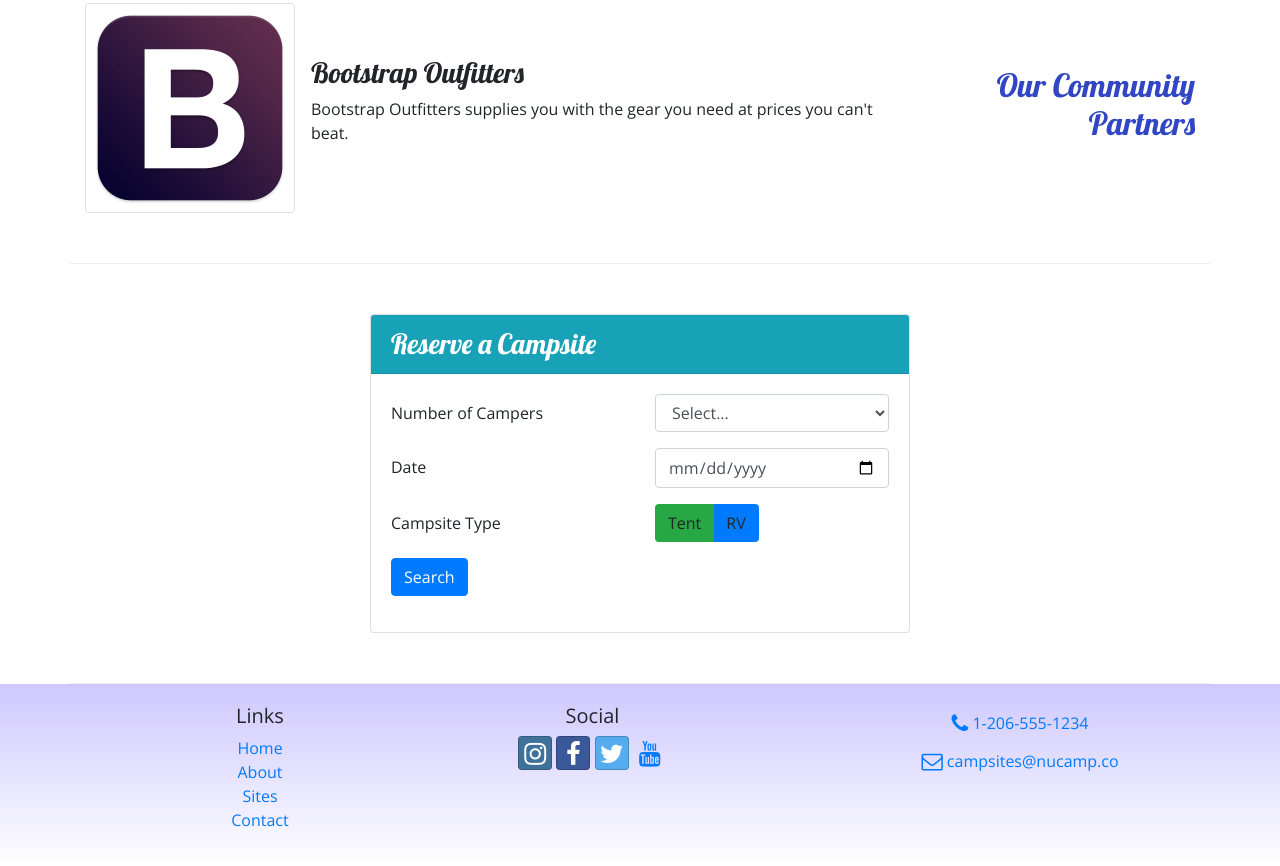
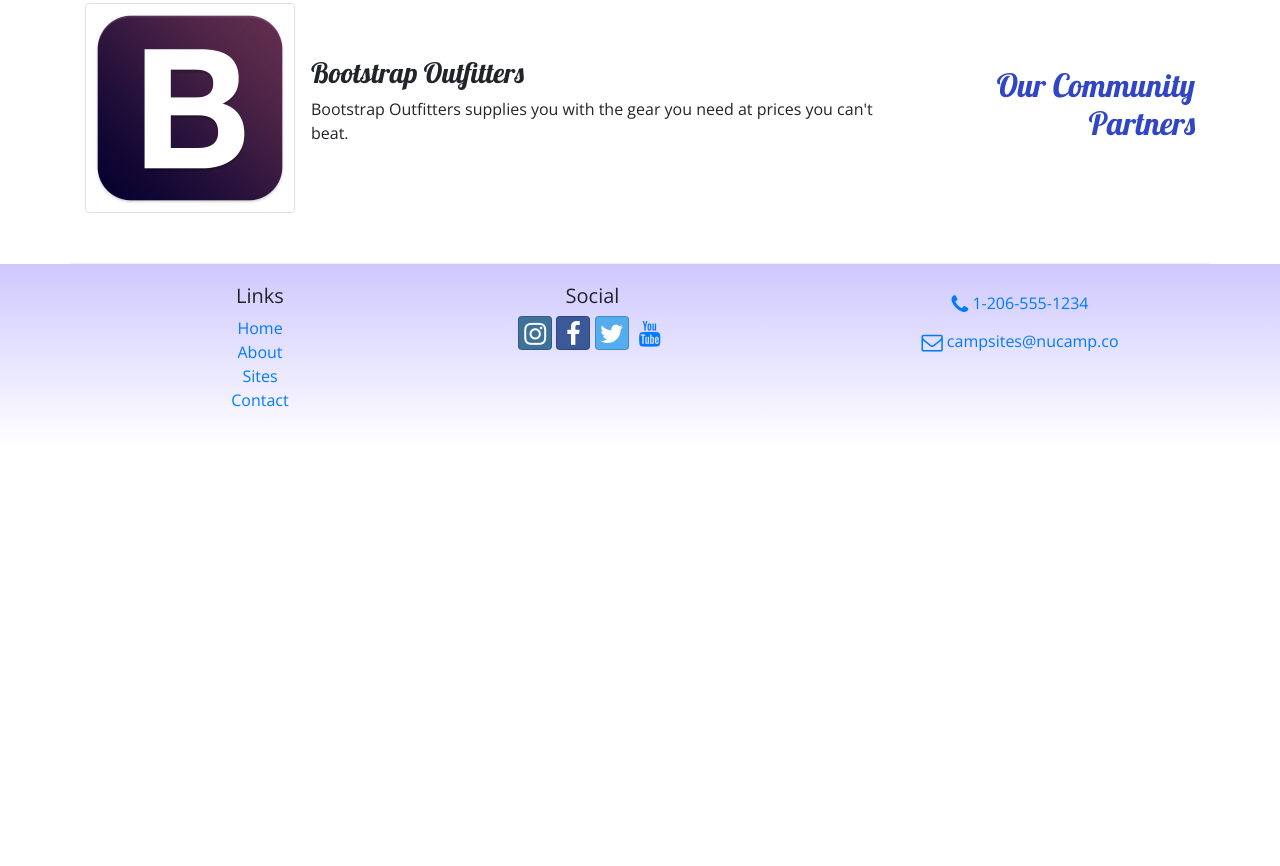
Before and after one commit to HarithaGunda/nucampsite, a website: page index.html in a window 1280 px wide. Shown: the part 1430-2296 px from the top of the page. After the commit the page ends 1878 px from the top, so only its background shows below. Drawn offline with nearby package versions, Linux system fonts and the light colour scheme.

Commit message:
Made ReserveCamp modal dialogue large and removed the form div resp

```diff
--- a/index.html
+++ b/index.html
@@ -39,7 +39,7 @@
         </div>
     </header>
     <div id="reserveModal" class="modal fade" role="dialog">
-        <div class="modal-dialog" role="document">
+        <div class="modal-dialog modal-lg" role="document">
             <div class="modal-content">
                 <div class="modal-header bg-info text-white">
                     <h3 class="modal-title">Reserve a Campsite </h3>
@@ -261,59 +261,6 @@
             </div>
         </div>
     </div>
-    <div class="container">
-        <div class="row row-content">
-            <div class="col-sm-6 mx-auto">
-                <div class="card">
-                    <h3 class="card-header bg-info text-white">Reserve a Campsite</h3>
-                    <div class="card-body">
-                        <form id="reserveForm">
-                            <div class="form-group row">
-                                <label for="numCampers" class="col-sm-6 col-form-label">Number of Campers</label>
-                                <div class="col">
-                                    <select name="numCampers" id="numCampers" class="form-control">
-                                        <option selected>Select...</option>
-                                        <option value="1">1</option>
-                                        <option value="2">2</option>
-                                        <option value="3">3</option>
-                                        <option value="4">4</option>
-                                        <option value="5">5</option>
-                                        <option value="6">6</option>
-                                    </select>
-                                </div>
-                            </div>
-                            <div class="form-group row">
-                                <label for="date" class="col-sm-6 col-form-label">Date</label>
-                                <div class="col">
-                                    <input type="date" class="form-control" id="date" name="date"
-                                        placeholder="mm/dd/yyyy" />
-                                </div>
-                            </div>
-                            <div class="form-group row">
-                                    <label class="col-sm-6 col-form-label">Campsite Type</label>
-                                    <div class="col btn-group btn-group-toggle" data-toggle="buttons">
-                                        <label class="btn bg-success active">
-                                            <input type="radio" name="siteType" id="siteTent" autocomplete="off" checked
-                                                value="Tent"> Tent
-                                        </label>
-                                        <label class="btn bg-primary">
-                                            <input type="radio" name="siteType" id="siteRV" autocomplete="off" value="RV"> RV
-                                        </label>
-                                    </div>
-                                </div>
-                            <div class="form-group row">
-                                <div class="col">
-                                    <button type="submit" class="btn btn-primary">Search</button>
-                                </div>
-                            </div>
-
-                        </form>
-                    </div>
-                </div>
-            </div>
-        </div>
-    </div>
-    </div>
     <footer class="site-footer">
         <div class="container">
             <div class="row">
```
